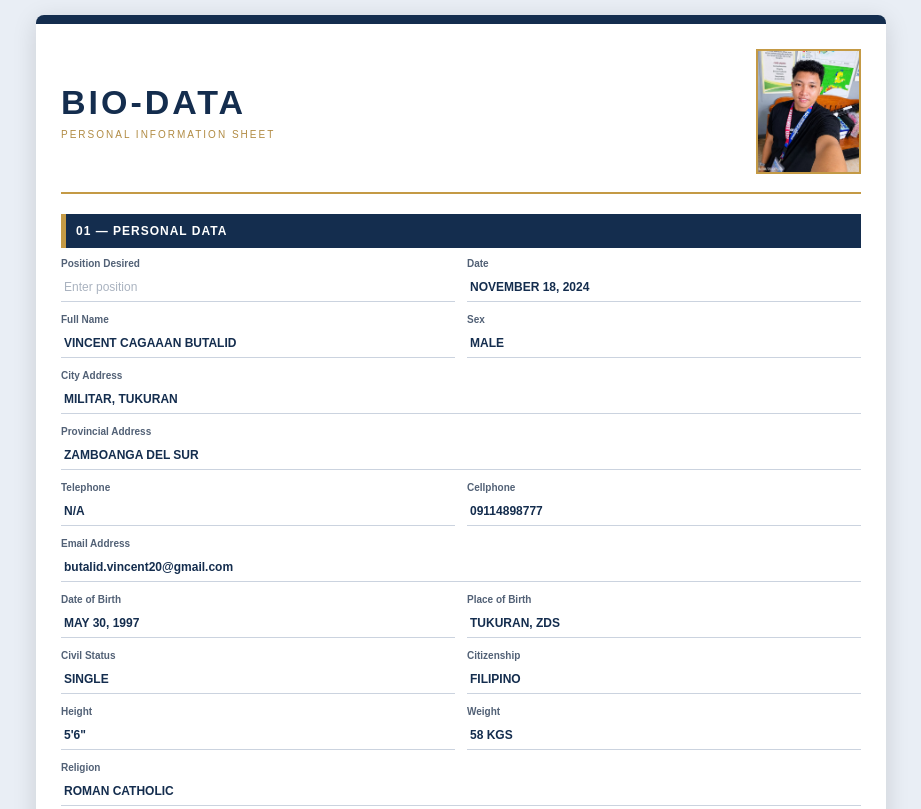
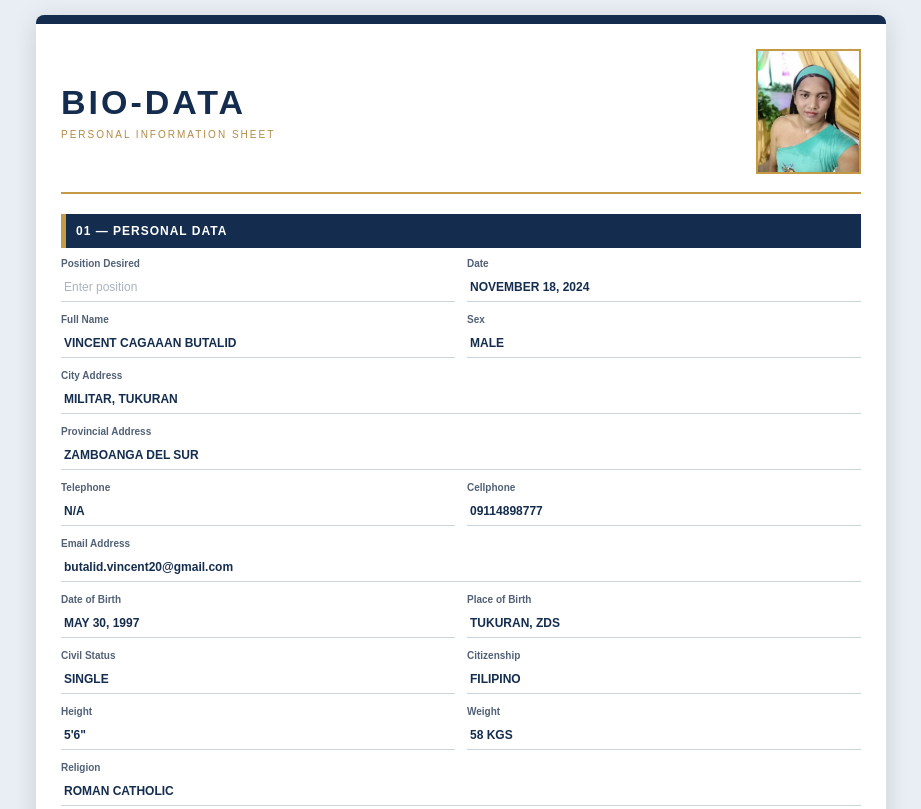
Before and after one commit to corda23051/vince, a plain HTML site: page index.html in a window 1280 px wide. Shown: the top 809 px of the page, without its empty margins (179-1100 px from the left). Drawn offline with Linux system fonts and the light colour scheme.

Commit message:
Update index.html

```diff
--- a/index.html
+++ b/index.html
@@ -242,7 +242,7 @@ label {
     </div>
 
     <div class="photo-area">
-        <img src="909705035_1126133670334900_1400759991251454171_n.jpg" alt="ID Picture of Vincent Butalid">
+        <img src="28437e13-d54a-41c2-a891-52256a23a531.jpg" alt="ID Picture of Vincent Butalid">
     </div>
 </div>
 
```
